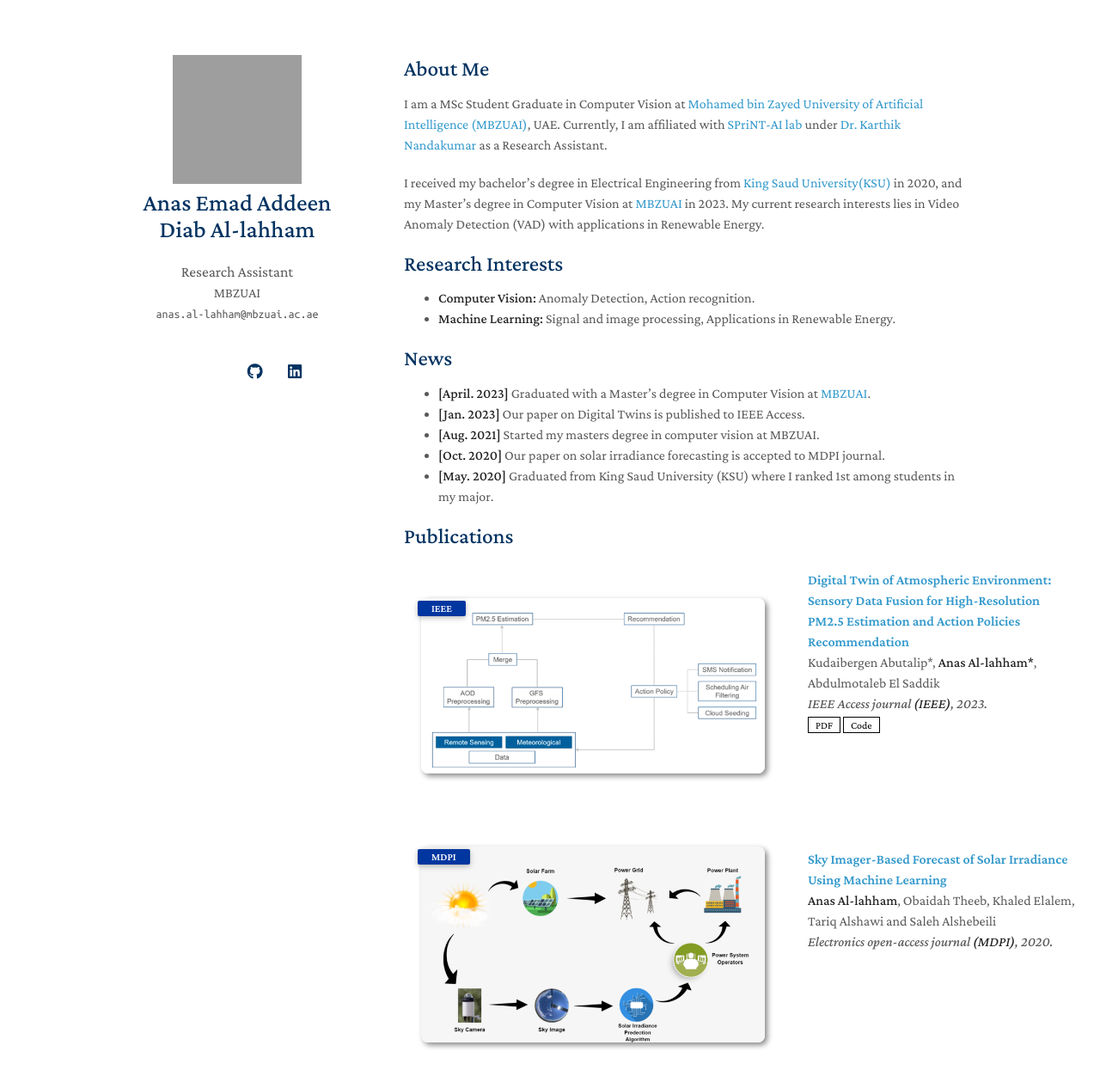
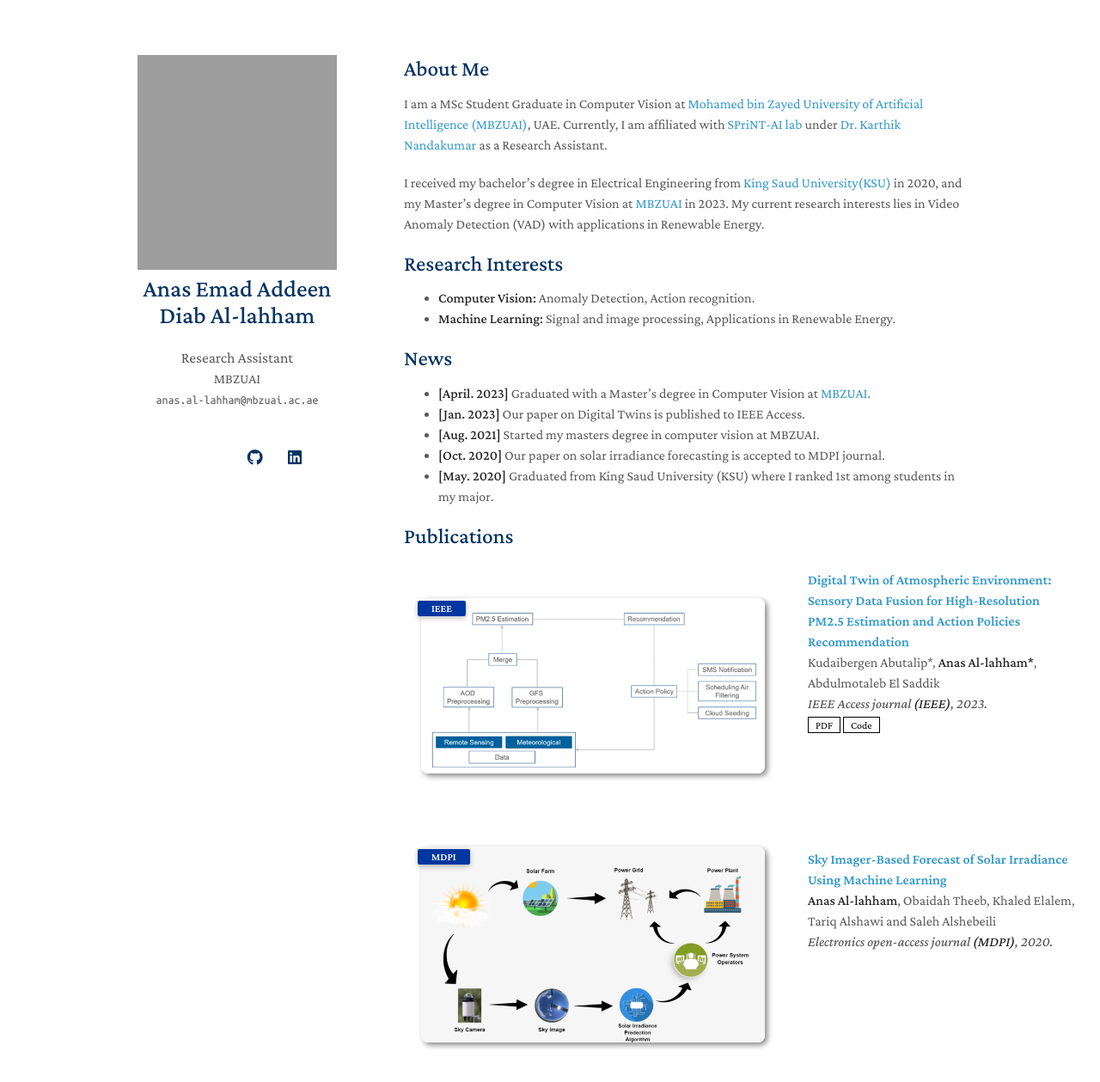
Before and after one commit to AnasEmad11/AnasEmad11.github.io, a Jekyll site: the page built from index.md, in a window 1280 px wide and 1315 px high. Shown: the top 1259 px of the window at 86% size. Built offline with Jekyll 4.4.1, drawn with Linux system fonts in a browser that asks for light colours; nearby versions of some CDN libraries; a style sheet for code colours, icons or effects is not loaded; our own code applies the rules of GitHub Pages for plain Markdown files; grey boxes are pictures that could not be loaded.

Commit message:
image update

```diff
--- a/_layouts/homepage.html
+++ b/_layouts/homepage.html
@@ -30,7 +30,7 @@
       <header>
 
         {% if site.avatar %}
-        <a style="width: 400px;"><img src="{{ site.avatar }}" alt="avatar" width="150" height="150"/></a>
+        <a style="width: 400px;"><img src="{{ site.avatar }}" alt="avatar" width="250" height="250"/></a>
         {% endif %}
 
         <h1>{{ site.title }}</h1>
```
